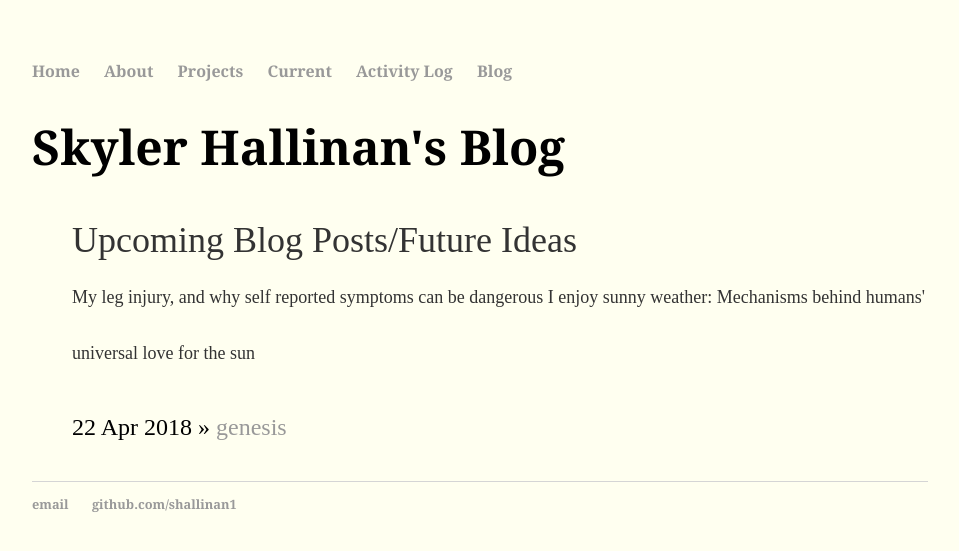
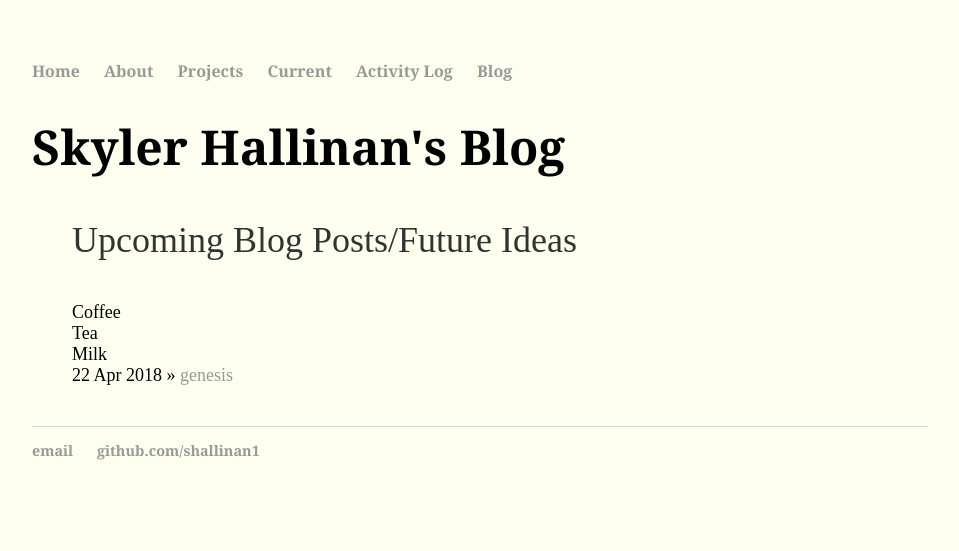
Before and after one commit to shallinan1/shallinan1.github.io, a Jekyll site: the page built from blog/index.html, in a window 1280 px wide. Shown: the top 551 px of the page, without its empty margins (160-1119 px from the left). Built offline with Jekyll 4.4.1, drawn with Linux system fonts in a browser that asks for light colours.

Commit message:
attempt to create list
make list??

```diff
--- a/blog/index.html
+++ b/blog/index.html
@@ -4,11 +4,15 @@ title: Skyler Hallinan's Blog
 ---
 	<h1>{{ page.title }}</h1>
 	<ul class="posts">
-	<p> Upcoming Blog Posts/Future Ideas <br>
-		<font size = 4> My leg injury, and why self reported symptoms can be dangerous
-		I enjoy sunny weather: Mechanisms behind humans' universal love for the sun </font>
-		</p>
 
+
+
+	<p> Upcoming Blog Posts/Future Ideas </p>
+		<font size = 4>
+		  <li>Coffee</li>
+			<li>Tea</li>
+		<li>Milk</li>
+		<font>
 
 
 	  {% for post in site.posts %}
```
